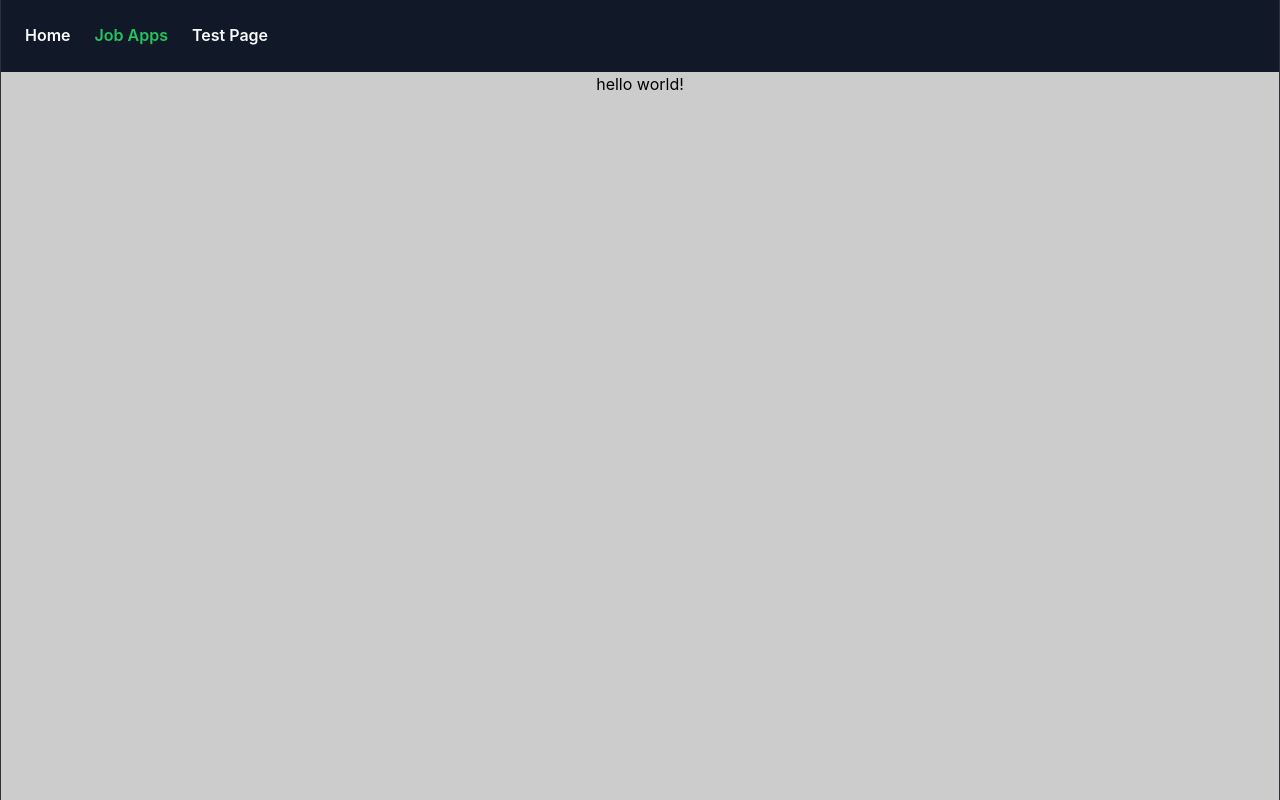
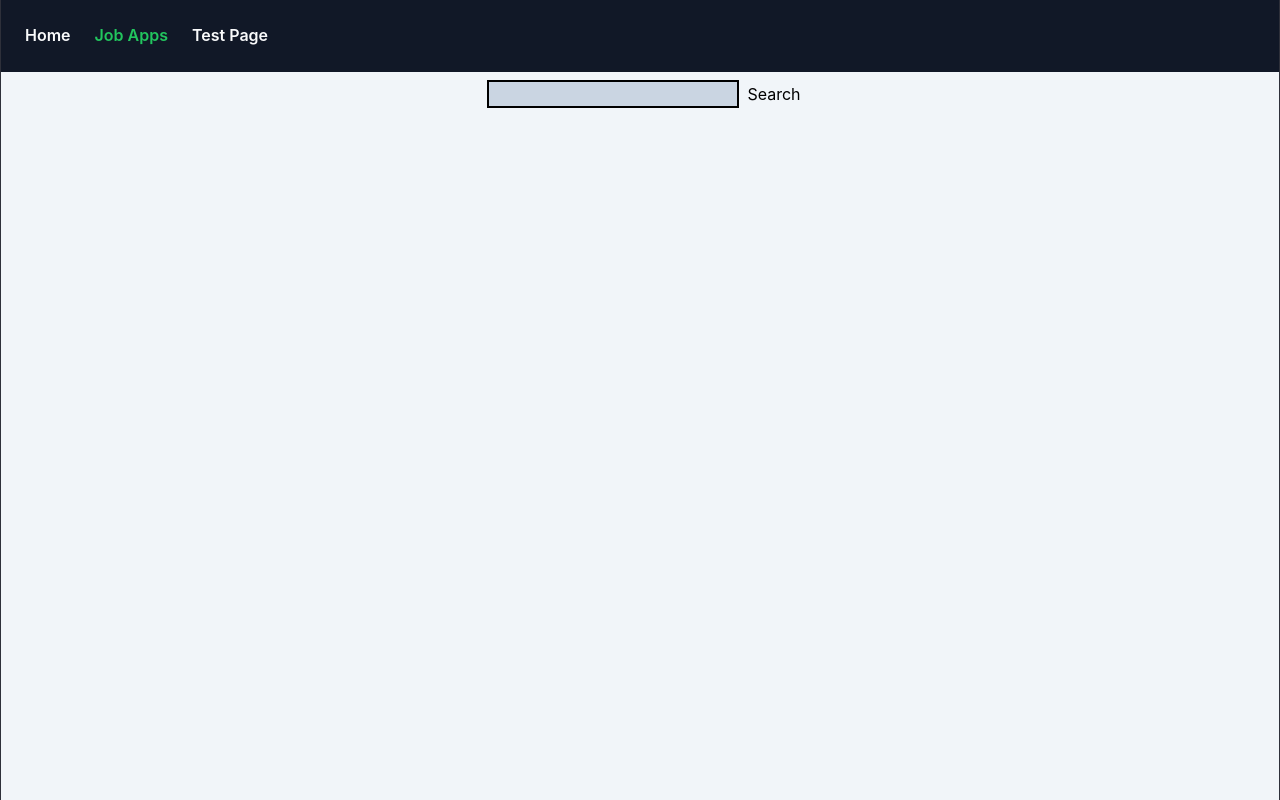
Before and after one commit to James-McTighe/myfullstackapp, a React (Vite) app in the folder client/: page /job-apps in a window 1280 px wide. Built offline with nearby package versions, Linux system fonts and the light colour scheme.

Commit message:
added AddJob component

```diff
--- a/client/src/App.jsx
+++ b/client/src/App.jsx
@@ -6,6 +6,7 @@ import JobApps from "./pages/JobApps"
 
 function App() {
   return (
+    <div className="bg-slate-100 min-h-screen">
       <Router>
         <Navbar />
         <Routes>
@@ -14,6 +15,7 @@ function App() {
           <Route path="/job-apps" element={<JobApps />} />
         </Routes>
       </Router>
+    </div>
   );
 }
 
--- /dev/null
+++ b/client/src/components/JobTracker/AddJob.jsx
@@ -0,0 +1,7 @@
+import React from 'react';
+
+const AddJob = () => {
+
+}
+
+export default AddJob;
--- /dev/null
+++ b/client/src/components/JobTracker/Tracker.jsx
@@ -0,0 +1,22 @@
+import React from 'react';
+import InfoCard from '../InfoCard';
+import axios from 'axios';
+import AddJob from './AddJob.jsx';
+
+const Tracker = () => {
+  function search(formData) {
+    const query = formData.get("query");
+    alert(`Submission succesful!`);
+  }
+  return (
+    <div>
+      <AddJob />
+      <form action={search}>
+      <input className="bg-slate-300 border-2 m-2" name='query' />
+        <button type='submit' className='b'>Search</button>
+      </form>
+    </div>
+  )
+}
+
+export default Tracker;
--- a/client/src/index.css
+++ b/client/src/index.css
@@ -20,7 +20,6 @@ body {
 }
 
 #root {
-  background-color: #ccc ;
   width: 1526px;
   max-width: 100%;
   margin: 0 auto;
--- a/client/src/pages/JobApps.jsx
+++ b/client/src/pages/JobApps.jsx
@@ -1,9 +1,10 @@
 import React from 'react';
+import Tracker from '../components/JobTracker/Tracker.jsx'
 
 const JobApps = () => {
 
   return (
-  <h1>hello world!</h1>
+  <Tracker />
   )
 }
 
```
Lines whose indentation alone changed are shown as unchanged.
